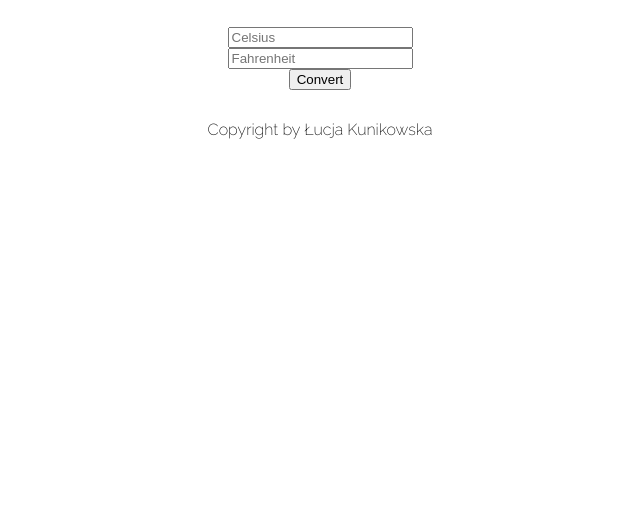
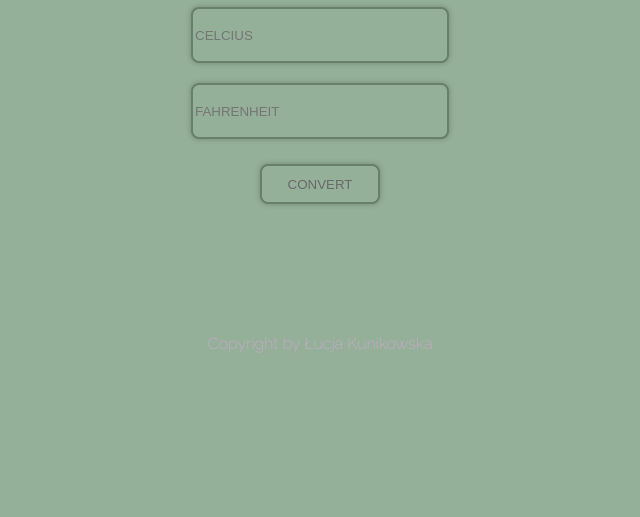
Before and after one commit to lucyxkk/temp-converter, a plain HTML site: page index.html in a window 1280 px wide. Shown: the part 283-800 px from the top of the page, without its empty margins (320-960 px from the left). Drawn offline with Linux system fonts and the light colour scheme.

Commit message:
CSS update

```diff
--- a/index.html
+++ b/index.html
@@ -7,7 +7,7 @@
         <link href="styles.css" rel="stylesheet">
         <link rel="preconnect" href="https://fonts.googleapis.com">
         <link rel="preconnect" href="https://fonts.gstatic.com" crossorigin>
-         <link href="https://fonts.googleapis.com/css2?family=Raleway:wght@200&display=swap" rel="stylesheet">
+        <link href="https://fonts.googleapis.com/css2?family=Raleway:wght@200&display=swap" rel="stylesheet">
     </head>
     <body>
     <div class="heading">
@@ -16,11 +16,11 @@
     <div>
     <div class="form">
         <form>
-            <input class="celcius" type="number" name="Celcius" placeholder="Celsius">
+            <input class="celcius" type="number" name="Celcius" placeholder="CELCIUS">
             <br>
-            <input class="fahrenheit" type="number" name="Fahrenheit" placeholder="Fahrenheit">
+            <input class="fahrenheit" type="number" name="Fahrenheit" placeholder="FAHRENHEIT">
             <br>
-            <button type="submit">Convert</button>
+            <button type="submit">CONVERT</button>
         </form>
     </div>
     <footer>
--- a/styles.css
+++ b/styles.css
@@ -1,13 +1,45 @@
 body {
     font-family: 'Raleway', sans-serif;
+    background-color: #94b098;
 }
 
 h1, h3, .form, footer {
     text-align: center;
 }
 
-h1 {margin-top: 200px;}
+h1 {margin-top: 180px;}
 
 form {
-    margin: 30px 30px ;
+    margin: 20px 30px ;
 }
+
+input {
+    width: 250px;
+    height: 50px;
+    margin: 10px 10px;
+    border-radius: 8px;
+    border-width: 2px;
+    border-style: solid;
+    border-color: #668069;
+    box-shadow: 0px 0px 5px rgba(66,66,66,.40);
+    background-color: #94b098;
+
+}
+
+button {
+    margin-top: 15px;
+    width: 120px;
+    height: 40px;
+    border-radius: 8px;
+    border-width: 2px;
+    border-style: solid;
+    border-color: #668069;
+    box-shadow: 0px 0px 5px rgba(66,66,66,.40);
+    background-color: #94b098;
+    color: dimgray;
+}
+
+footer {
+    margin-top: 130px;
+    color: #d7a7d9;
+}
```
